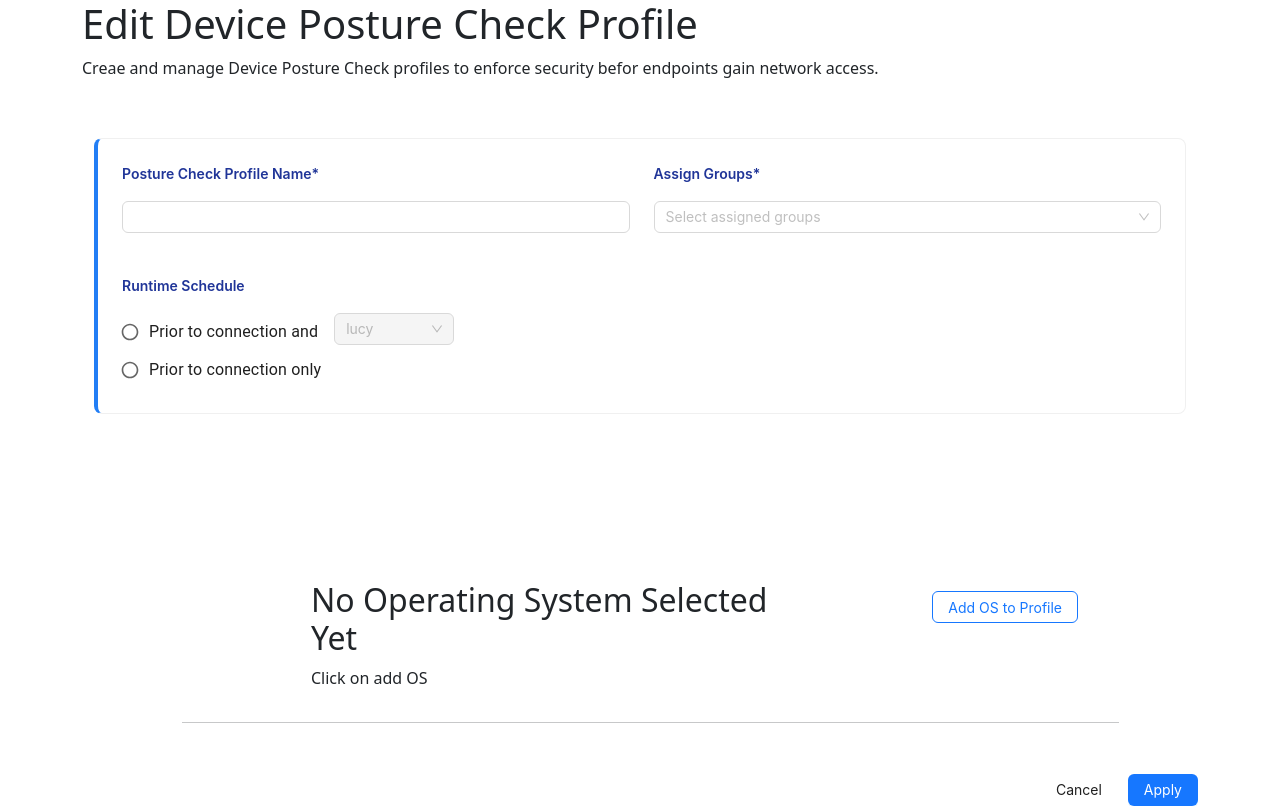
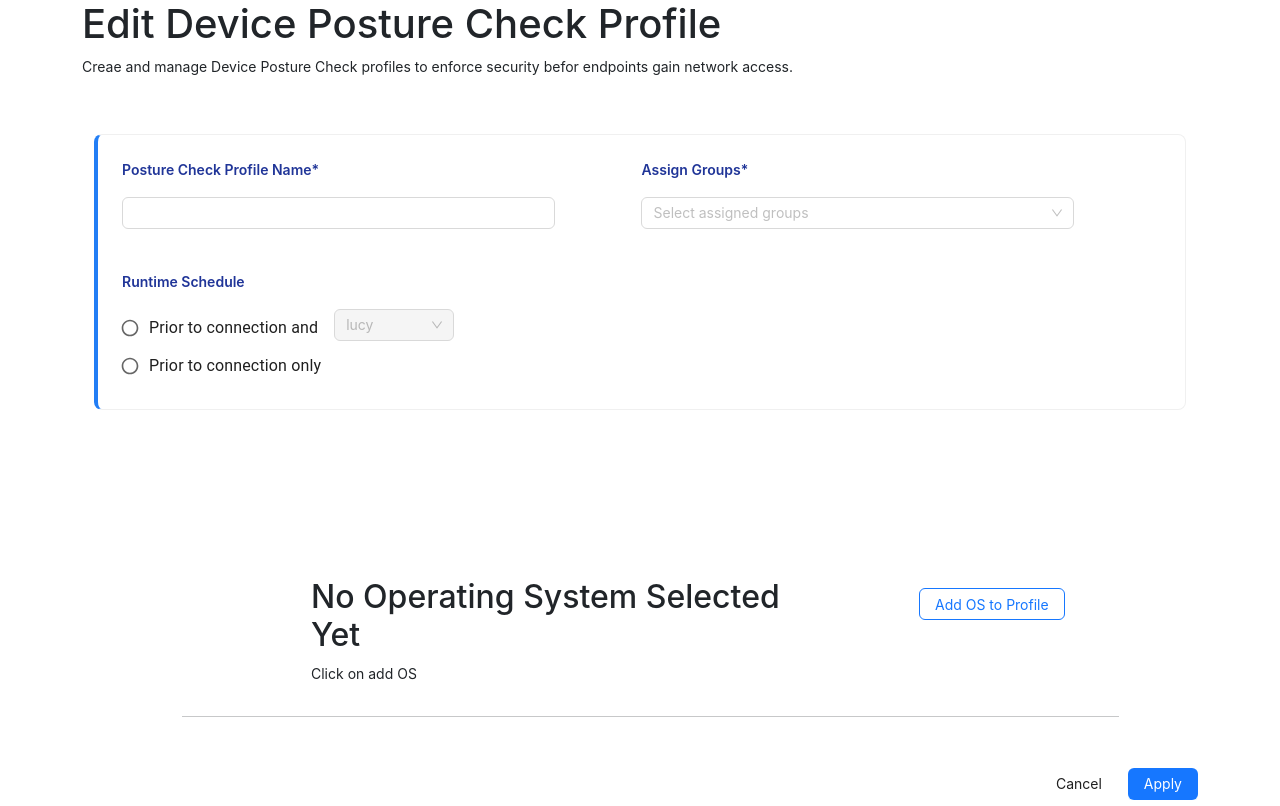
Before and after one commit to syedabdullah999/PostureCheck, a React (Create React App) app: page / in a window 1280 px wide. Both pictures are taken after typing "Sample" into the empty fields and a click on the button "Add Profile". Built offline with nearby package versions, Linux system fonts and the light colour scheme.

Commit message:
Removing bootstrap from postureEditView

```diff
--- a/src/App.css
+++ b/src/App.css
@@ -134,3 +134,7 @@ div.mainNode {
   margin-left: -130px;
   margin-top: -52px;
 }
+
+.justify-content-class {
+  justify-content: flex-end;
+}
--- a/src/Components/PostureEditView.js
+++ b/src/Components/PostureEditView.js
@@ -1,5 +1,5 @@
 import React, { useState, useEffect, useRef } from 'react';
-import { Button, Space, Divider, Input, UserOutlined, Card, Select, Dropdown, Tree, Menu } from 'antd';
+import { Button, Space, Divider, Input, UserOutlined, Card, Select, Dropdown, Tree, Menu, Row, Col } from 'antd';
 import { DownloadOutlined, PlusCircleOutlined, DeleteOutlined, FileAddOutlined } from '@ant-design/icons';
 import RadioGroup, { useRadioGroup } from '@mui/material/RadioGroup';
 import Radio from '@mui/material/Radio';
@@ -168,19 +168,20 @@ const PostureEditView = () => {
     return (
 
         <>
-            <div className="col-sm-12">
+            <Col span={24}>
                 <h1 className=''>Edit Device Posture Check Profile</h1>
                 <p>Creae and manage Device Posture Check profiles to enforce security befor endpoints gain network access.</p>
                 <div className='mainUL'>
                     <div class="list1 container">
                         <div className='mainNode'>
                             <Card style={{ width: "100%", borderLeftColor: "#227ef5", borderLeftWidth: "4px", marginTop: "33px" }}>
-                                <div className="row">
-                                    <div className="col-sm-6">
+                                <Row>
+                                    <Col span={10}>
                                         <p className='header1'>Posture Check Profile Name*</p>
                                         <Input placeholder="" />
-                                    </div>
-                                    <div className="col-sm-6">
+                                    </Col>
+                                    <Col span={2}></Col>
+                                    <Col span={10}>
                                         <p className='header1'>Assign Groups*</p>
                                         <Select
                                             mode="multiple"
@@ -191,13 +192,13 @@ const PostureEditView = () => {
                                             onChange={handleChange}
                                             options={options}
                                         />
-                                    </div>
-                                </div>
-                                <div className="row">
-                                    <div className="col-sm-6">
+                                    </Col>
+                                </Row>
+                                <Row>
+                                    <Col span={12}>
                                         <p className='header1 runtimeSchedule'>Runtime Schedule</p>
                                         <RadioGroup name="use-radio-group" defaultValue="first">
-                                            <div className='d-flex'>
+                                            <div className='' style={{display: "flex" }}>
                                                 <MyFormControlLabel value="Prior to connection and" label="Prior to connection and" control={<Radio size="small" />} />
                                                 <Select
                                                     defaultValue="lucy"
@@ -208,14 +209,14 @@ const PostureEditView = () => {
                                             </div>
                                             <MyFormControlLabel value="Prior to connection only" label="Prior to connection only" control={<Radio size="small" />} />
                                         </RadioGroup>
-                                    </div>
-                                </div>
+                                    </Col>
+                                </Row>
                             </Card>
 
                         </div>
                         <div className='secondNode'>
 
-                        {items.find(item => item.visible === false) !== undefined &&
+                            {items.find(item => item.visible === false) !== undefined &&
                                 <h3 style={{ width: "80%", marginLeft: "117px", marginTop: "33px", position: "absolute" }}>Operating System for this Profile</h3>}
                             {
                                 items.map((val, ind) => {
@@ -223,7 +224,7 @@ const PostureEditView = () => {
                                         !val.visible &&
                                         <div className='list1'>
                                             <div className='mainNode childNode'>
-                                                <OsProfileView name={val.value} removeOs={removeOs} items={items} iteration={ind} osBody={osBody}/>
+                                                <OsProfileView name={val.value} removeOs={removeOs} items={items} iteration={ind} osBody={osBody} />
                                             </div>
                                         </div>
 
@@ -243,18 +244,19 @@ const PostureEditView = () => {
                     </li>
                 </ul> */}
 
-                <div className="row" style={{marginTop: "150px"}}>
-                    <div className="col-sm-8">
+                <Row style={{ marginTop: "150px" }}>
+                    <Col span={16}>
                         {items.find(item => item.visible === false) === undefined &&
                             <div className='noOpSelected'>
                                 <h2>No Operating System Selected Yet</h2>
                                 <p>Click on add OS</p>
                             </div>
                         }
-                    </div>
-                    <div className="col-sm-4">
+                    </Col>
+                    <Col span={2}></Col>
+                    <Col span={6}>
                         {items.length > 0 &&
-                            <div className="d-flex justify-content-end " style={{ marginTop: "35px", marginRight: "120px" }}>
+                            <div className="justify-content-class" style={{ marginTop: "35px", marginRight: "120px" }}>
                                 {/* <Button type="primary" ghost onChange={addOs}>Add OS to Profile</Button> */}
                                 <Dropdown onChange={(val) => addOs(val)}
                                     overlay={MenuComponent}
@@ -267,26 +269,24 @@ const PostureEditView = () => {
                             </div>
                         }
 
-                    </div>
+                    </Col>
 
-                </div>
+                </Row>
                 <hr style={{ width: "84%", marginLeft: "100px" }} />
-                <div className="row">
-                    <div className="col-sm-10">
-
-                    </div>
-                    <div className="col-sm-2">
-                        <div className="d-flex justify-content-end " style={{ marginTop: "35px" }}>
+                <Row>
+                    <Col span={20}></Col>
+                    <Col span={4}>
+                        <div className="justify-content-class" style={{ marginTop: "35px",display: "flex" }}>
                             {/* <Button type="primary" ghost onChange={addOs}>Add OS to Profile</Button> */}
                             <Button type="text">Cancel</Button>
                             <div style={{ marginLeft: "10px" }}></div>
                             <Button type="primary" >Apply</Button>
                         </div>
 
-                    </div>
+                    </Col>
 
-                </div>
-            </div >
+                </Row>
+            </Col>
         </>
 
     )
```
